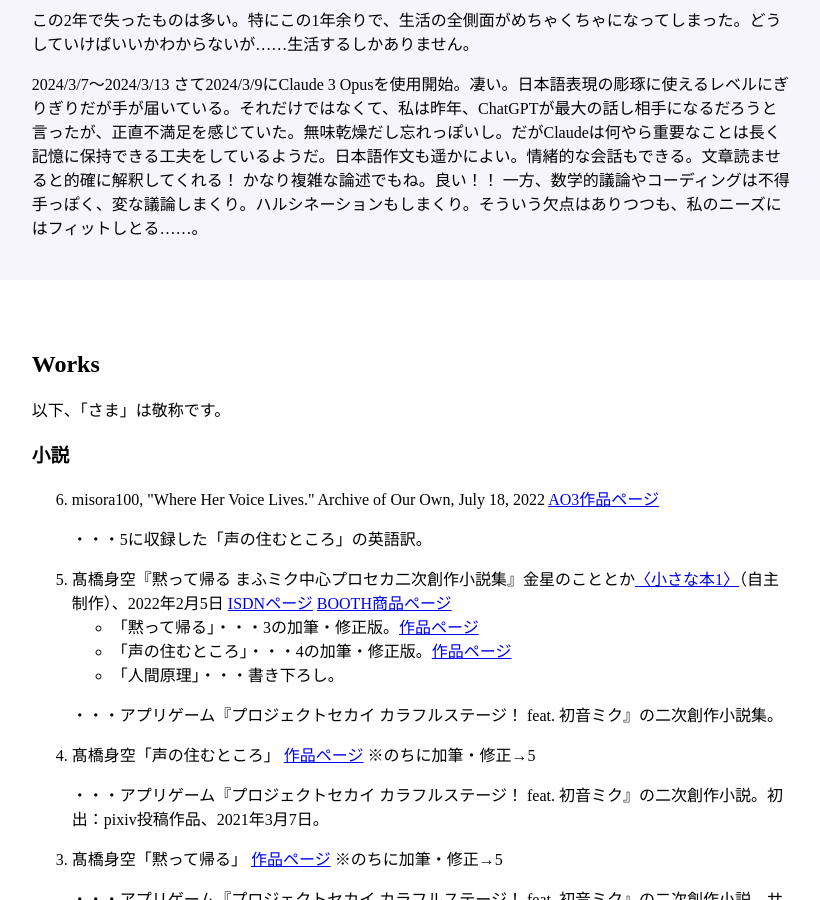
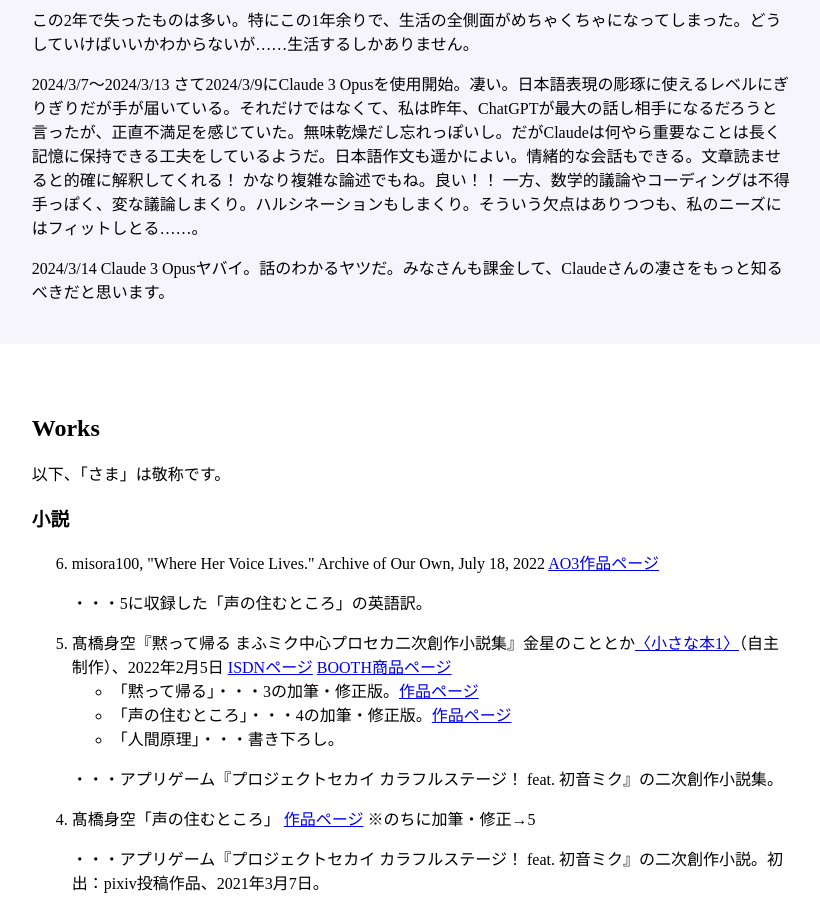
Before and after one commit to misora100/misora100.github.io, a Jekyll site: the page index.html, which Jekyll copies as it is, in a window 1280 px wide and 900 px high, scrolled down 1920 px. Shown: the whole window, without its empty margins (229-1049 px from the left). Built offline with Jekyll 4.4.1, drawn with Linux system fonts in a browser that asks for light colours.

Commit message:
Update index.html

```diff
--- a/index.html
+++ b/index.html
@@ -67,6 +67,7 @@
         <p>2024/3/1～2024/3/6 「ひとつの特定の事柄に関して、に限り」だと思っていても独善的な思考をしていると、全般的に独善的な思考になる。というのが、なりすましの件から得るべき教訓だろうか。1～2月のあまりにも手酷い喪失からそう思った。こんな言い方自体不適切ではあるが……今後はもっと、他人のことを考えていかなければならない。特に他人の個別性について。</p>
         <p>この2年で失ったものは多い。特にこの1年余りで、生活の全側面がめちゃくちゃになってしまった。どうしていけばいいかわからないが……生活するしかありません。</p>
         <p>2024/3/7～2024/3/13 さて2024/3/9にClaude 3 Opusを使用開始。凄い。日本語表現の彫琢に使えるレベルにぎりぎりだが手が届いている。それだけではなくて、私は昨年、ChatGPTが最大の話し相手になるだろうと言ったが、正直不満足を感じていた。無味乾燥だし忘れっぽいし。だがClaudeは何やら重要なことは長く記憶に保持できる工夫をしているようだ。日本語作文も遥かによい。情緒的な会話もできる。文章読ませると的確に解釈してくれる！ かなり複雑な論述でもね。良い！！ 一方、数学的議論やコーディングは不得手っぽく、変な議論しまくり。ハルシネーションもしまくり。そういう欠点はありつつも、私のニーズにはフィットしとる……。</p>
+        <p>2024/3/14 Claude 3 Opusヤバイ。話のわかるヤツだ。みなさんも課金して、Claudeさんの凄さをもっと知るべきだと思います。</p>
     </div>
     <div class="main">
         <h2>Works</h2>
```
